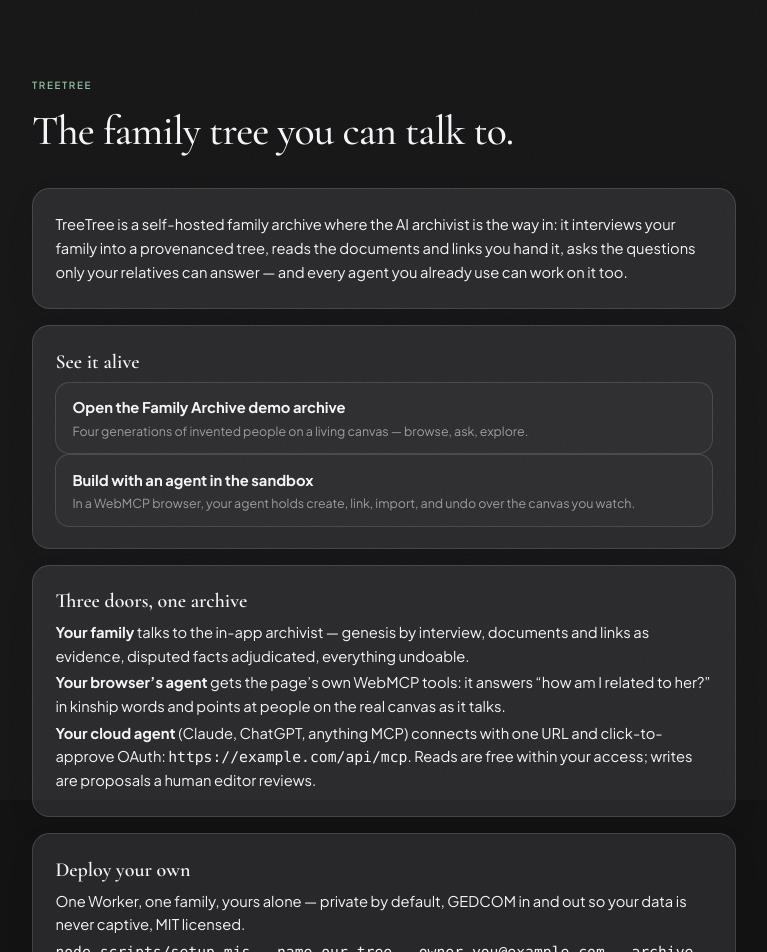
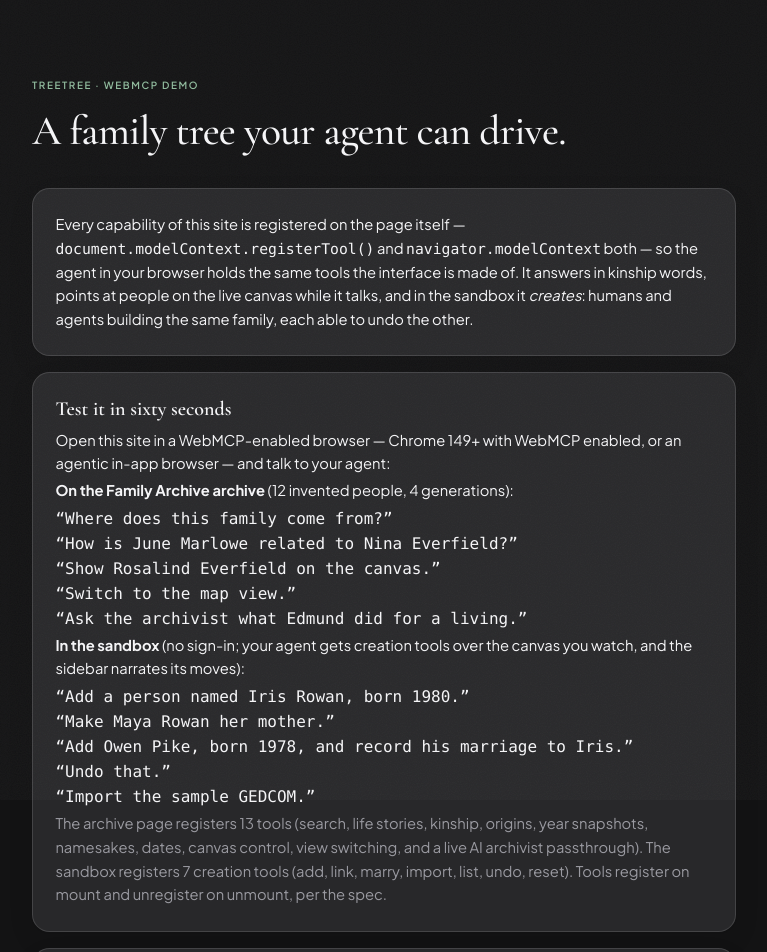
Before and after one commit to tetrisgm/treetree, a Next.js app: page /start in a window 1280 px wide. Shown: the top 952 px of the page, without its empty margins (256-1023 px from the left). Built offline with nearby package versions, Linux system fonts and the light colour scheme; no server answers.

Commit message:
Gear the front door for WebMCP testers
The 60-second test guide leads the README, /start is the on-site
version with exact prompts, a pill on the demo archive points
testers there, and the demo's archivist runs a real model.

Co-Authored-By: Claude Fable 5 <noreply@anthropic.com>

```diff
--- a/app/components/FamilyTreeApp.tsx
+++ b/app/components/FamilyTreeApp.tsx
@@ -27,6 +27,7 @@ type Props = {
   viewer: { signedIn: boolean; canEdit: boolean; role: "admin" | "canEdit" | "canView" | null; personId?: string | null; displayName: string | null };
   signOutPath: string;
   signInEnabled: boolean;
+  webMcpDemo?: boolean;
 };
 
 type ChatMessage = { role: "user" | "assistant"; text: string };
@@ -58,7 +59,7 @@ const VIEW_MODES = ["tree", "family", "list", "timeline", "calendar", "map", "st
 type ViewMode = (typeof VIEW_MODES)[number];
 const VIEW_KEYS: Record<ViewMode, string> = { tree: "view.tree", family: "view.family", list: "view.list", timeline: "view.timeline", calendar: "view.calendar", map: "view.map", stats: "view.stats", fill: "view.fill" };
 
-export default function FamilyTreeApp({ initialTree, viewer, signOutPath, signInEnabled }: Props) {
+export default function FamilyTreeApp({ initialTree, viewer, signOutPath, signInEnabled, webMcpDemo }: Props) {
   const { t, lang, setLang } = useLanguage();
   const [tree, setTree] = useState(initialTree ?? EMPTY_TREE);
   const [treeLoaded, setTreeLoaded] = useState(Boolean(initialTree));
@@ -347,6 +348,7 @@ export default function FamilyTreeApp({ initialTree, viewer, signOutPath, signIn
 
   return (
     <main ref={mainRef} className={`min-h-screen bg-[var(--paper)] text-[var(--ink)] ${chatCollapsed ? "chat-collapsed" : ""} ${selectedPerson || (placeFocus && viewMode === "map") ? "has-person" : ""}`} style={{ "--chat-width": `${chatWidth}px` } as React.CSSProperties} data-build-id={BUILD_ID} data-version={VERSION} data-hydrated="false">
+      {webMcpDemo && <a className="webmcp-demo-pill" href="/start">WebMCP demo — drive this page with your browser&rsquo;s agent →</a>}
       {authError && <div className="border-b border-[rgba(226,140,115,.35)] bg-[rgba(226,140,115,.12)] px-5 py-3 text-center text-sm text-[#e8a289]">{authError === "not_invited" ? "Apple sign-in worked, but this Apple account is not on the family editor list." : authError === "apple_token_exchange_failed" ? "Apple returned an authentication error. Please try again, and contact the site owner if it continues." : "We could not complete Apple sign-in. Please try again."}</div>}
 
       <header className={`site-action-bar absolute top-0 z-50 flex h-16 items-center justify-between border-b border-[var(--line)] bg-[color-mix(in_srgb,var(--paper)_92%,transparent)] px-6 backdrop-blur-xl sm:px-8 ${chatCollapsed ? "is-chat-collapsed" : ""}`}>
--- a/app/globals.css
+++ b/app/globals.css
@@ -1404,3 +1404,10 @@ html[lang="fa"] { font-variant-numeric: normal; }
 .demo-actions{display:flex;flex-wrap:wrap;gap:10px;margin-top:auto}.demo-actions button{border:1px solid var(--line);border-radius:999px;background:var(--card);padding:10px 15px;font-weight:650}.demo-actions button:first-child{background:var(--accent-fill);color:white}.demo-actions button:disabled{opacity:.45}
 .demo-canvas{position:relative;min-width:0;min-height:0;overflow:hidden}
 @media(max-width:760px){.demo-shell{grid-template-columns:1fr;grid-template-rows:auto 1fr}.demo-sidebar{max-height:45dvh;border-right:0;border-bottom:1px solid var(--line);padding:20px}.demo-sidebar h1{font-size:1.8rem}.demo-canvas{min-height:55dvh}}
+
+/* the demo instance's pointer for WebMCP testers; env-gated, absent on real archives */
+.webmcp-demo-pill { position:fixed; top:.65rem; left:50%; transform:translateX(-50%); z-index:60;
+  background:var(--accent-fill,#43684f); color:#fff; font-size:.78rem; font-weight:600;
+  padding:.4rem .95rem; border-radius:999px; box-shadow:0 6px 24px rgba(0,0,0,.35); white-space:nowrap; }
+.webmcp-demo-pill:hover { filter:brightness(1.1); }
+@media (max-width: 743px) { .webmcp-demo-pill { display:none; } }
--- a/app/page.tsx
+++ b/app/page.tsx
@@ -55,6 +55,7 @@ export default async function Home() {
         viewer={{ signedIn: Boolean(user), canEdit: TEMPORARY_OPEN_EDITOR || role === "admin" || role === "canEdit", role, displayName: user?.displayName ?? null, personId: user && role ? await getMemberPerson(user.email) : null }}
         signOutPath={appleSignOutPath("/")}
         signInEnabled={!TEMPORARY_OPEN_EDITOR}
+        webMcpDemo={process.env.WEBMCP_DEMO === "1"}
       />
     </LanguageProvider>
   );
--- a/app/start/page.tsx
+++ b/app/start/page.tsx
@@ -2,44 +2,65 @@ import { archiveName, publicOrigin } from "../../lib/archive-config";
 
 export function generateMetadata() {
   return {
-    title: "TreeTree · The agentic family tree",
-    description: "A self-hosted family archive where an AI archivist interviews your family into a provenanced tree. Talk to it, connect your agent to it, deploy your own in one command.",
+    title: "TreeTree · A WebMCP demo you can drive",
+    description: "A family archive where the page itself is the tool surface: your browser's agent browses, navigates, and creates on the canvas you watch. Built for the WebMCP Challenge.",
   };
 }
 
-/** The product's landing page. Served by every deployment (each archive is
- * its own best advertisement), linked from the demo instance's chrome, and
- * the root of treetree.app points people here first. */
+const PROMPTS_ARCHIVE = [
+  "Where does this family come from?",
+  "How is June Marlowe related to Nina Everfield?",
+  "Show Rosalind Everfield on the canvas.",
+  "Switch to the map view.",
+  "Ask the archivist what Edmund did for a living.",
+];
+const PROMPTS_SANDBOX = [
+  "Add a person named Iris Rowan, born 1980.",
+  "Make Maya Rowan her mother.",
+  "Add Owen Pike, born 1978, and record his marriage to Iris.",
+  "Undo that.",
+  "Import the sample GEDCOM.",
+];
+
+/** The WebMCP-first landing page: a judge or tester arriving here should
+ * know inside a minute what this is, how to drive it, and what to say. */
 export default function StartPage() {
   const mcpUrl = `${publicOrigin()}/api/mcp`;
   return (
     <main className="settings-page">
       <section className="settings-panel">
-        <p className="eyebrow settings-eyebrow">TreeTree</p>
-        <h1>The family tree you can talk to.</h1>
+        <p className="eyebrow settings-eyebrow">TreeTree · WebMCP demo</p>
+        <h1>A family tree your agent can drive.</h1>
         <div className="settings-card">
-          <p>TreeTree is a self-hosted family archive where the AI archivist is the way in: it interviews your family into a provenanced tree, reads the documents and links you hand it, asks the questions only your relatives can answer — and every agent you already use can work on it too.</p>
+          <p>Every capability of this site is registered on the page itself — <code>document.modelContext.registerTool()</code> and <code>navigator.modelContext</code> both — so the agent in your browser holds the same tools the interface is made of. It answers in kinship words, points at people on the live canvas while it talks, and in the sandbox it <em>creates</em>: humans and agents building the same family, each able to undo the other.</p>
         </div>
 
         <div className="settings-card">
-          <h2>See it alive</h2>
+          <h2>Test it in sixty seconds</h2>
+          <p>Open this site in a WebMCP-enabled browser — Chrome 149+ with WebMCP enabled, or an agentic in-app browser — and talk to your agent:</p>
           {/* eslint-disable-next-line @next/next/no-html-link-for-pages -- full page loads on purpose */}
-          <a className="settings-link-card" href="/"><strong>Open the {archiveName()} demo archive</strong><span>Four generations of invented people on a living canvas — browse, ask, explore.</span></a>
-          <a className="settings-link-card" href="/demo"><strong>Build with an agent in the sandbox</strong><span>In a WebMCP browser, your agent holds create, link, import, and undo over the canvas you watch.</span></a>
+          <p><strong>On <a href="/">the {archiveName()} archive</a></strong> (12 invented people, 4 generations):</p>
+          <ul>{PROMPTS_ARCHIVE.map((prompt) => <li key={prompt}><code>&ldquo;{prompt}&rdquo;</code></li>)}</ul>
+          <p><strong>In <a href="/demo">the sandbox</a></strong> (no sign-in; your agent gets creation tools over the canvas you watch, and the sidebar narrates its moves):</p>
+          <ul>{PROMPTS_SANDBOX.map((prompt) => <li key={prompt}><code>&ldquo;{prompt}&rdquo;</code></li>)}</ul>
+          <p className="settings-hint">The archive page registers 13 tools (search, life stories, kinship, origins, year snapshots, namesakes, dates, canvas control, view switching, and a live AI archivist passthrough). The sandbox registers 7 creation tools (add, link, marry, import, list, undo, reset). Tools register on mount and unregister on unmount, per the spec.</p>
         </div>
 
         <div className="settings-card">
-          <h2>Three doors, one archive</h2>
-          <p><strong>Your family</strong> talks to the in-app archivist — genesis by interview, documents and links as evidence, disputed facts adjudicated, everything undoable.</p>
-          <p><strong>Your browser&rsquo;s agent</strong> gets the page&rsquo;s own WebMCP tools: it answers &ldquo;how am I related to her?&rdquo; in kinship words and points at people on the real canvas as it talks.</p>
-          <p><strong>Your cloud agent</strong> (Claude, ChatGPT, anything MCP) connects with one URL and click-to-approve OAuth: <code>{mcpUrl}</code>. Reads are free within your access; writes are proposals a human editor reviews.</p>
+          <h2>The archivist is real</h2>
+          <p>The chat on the archive page is a live AI archivist grounded in the family graph — ask it anything about the Everfields, in any language. Precomputed kinship, origins, and year snapshots are injected as authoritative context so it never invents a relationship. (Rate-limited per visitor; every person in this demo is synthetic.)</p>
+        </div>
+
+        <div className="settings-card">
+          <h2>Beyond the browser: three doors, one archive</h2>
+          <p>WebMCP is one of three agent doors into the same intent layer. The others: a hosted MCP server with click-to-approve OAuth for cloud agents (<code>{mcpUrl}</code>) where writes are proposals a human editor reviews, and the in-app archivist for the family itself. Same code answers all three.</p>
         </div>
 
         <div className="settings-card">
           <h2>Deploy your own</h2>
-          <p>One Worker, one family, yours alone — private by default, GEDCOM in and out so your data is never captive, MIT licensed.</p>
+          <p>One Cloudflare Worker, one family, private by default, GEDCOM in and out, MIT. One command provisions, deploys, and hands you a sign-in link — no OAuth consoles on day one:</p>
           <p><code>node scripts/setup.mjs --name our-tree --owner you@example.com --archive-name &ldquo;Yourfamily&rdquo;</code></p>
-          <a className="settings-link-card" href="https://github.com/tetrisgm/treetree"><strong>github.com/tetrisgm/treetree</strong><span>The template, the docs for humans and for coding agents, and the whole story.</span></a>
+          <a className="settings-link-card" href="https://github.com/tetrisgm/treetree"><strong>github.com/tetrisgm/treetree</strong><span>Source, WebMCP implementation notes, and docs written for humans and coding agents alike.</span></a>
         </div>
       </section>
     </main>
```
Also changed, not shown: 1 other file (tests, documents, lock files or other folders).
